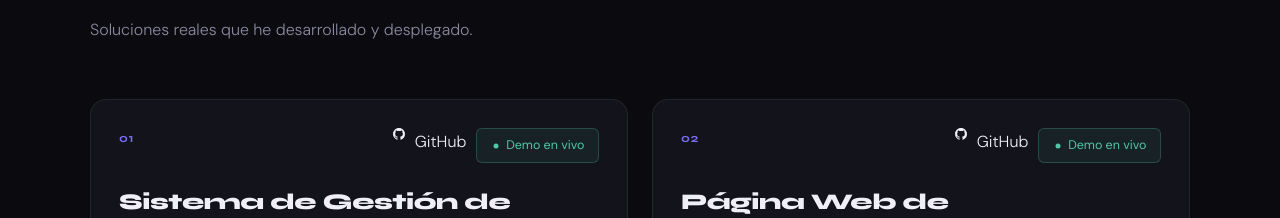
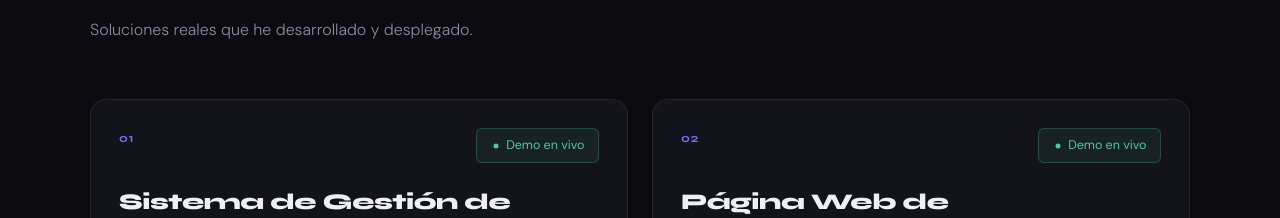
Before and after one commit to julianpena31sara-gif/portafolio, a website: page portfolio/public/index.html in a window 1280 px wide. Shown: the part 1950-2168 px from the top of the page. Drawn offline with Linux system fonts and the light colour scheme.

Commit message:
Update index.html

```diff
--- a/portfolio/public/index.html
+++ b/portfolio/public/index.html
@@ -840,8 +840,6 @@
           <div class="project-header">
             <span class="project-num">01</span>
             <div class="project-links">
-                <svg width="12" height="12" viewBox="0 0 16 16" fill="currentColor"><path d="M8 0C3.58 0 0 3.58 0 8c0 3.54 2.29 6.53 5.47 7.59.4.07.55-.17.55-.38 0-.19-.01-.82-.01-1.49-2.01.37-2.53-.49-2.69-.94-.09-.23-.48-.94-.82-1.13-.28-.15-.68-.52-.01-.53.63-.01 1.08.58 1.23.82.72 1.21 1.87.87 2.33.66.07-.52.28-.87.51-1.07-1.78-.2-3.64-.89-3.64-3.95 0-.87.31-1.59.82-2.15-.08-.2-.36-1.02.08-2.12 0 0 .67-.21 2.2.82.64-.18 1.32-.27 2-.27.68 0 1.36.09 2 .27 1.53-1.04 2.2-.82 2.2-.82.44 1.1.16 1.92.08 2.12.51.56.82 1.27.82 2.15 0 3.07-1.87 3.75-3.65 3.95.29.25.54.73.54 1.48 0 1.07-.01 1.93-.01 2.2 0 .21.15.46.55.38A8.013 8.013 0 0016 8c0-4.42-3.58-8-8-8z"/></svg>
-                GitHub
               </a>
               <a href="https://pisys-production.up.railway.app" target="_blank" class="project-link live">
                 <svg width="10" height="10" viewBox="0 0 12 12" fill="none"><circle cx="6" cy="6" r="3" fill="currentColor"/></svg>
@@ -865,8 +863,6 @@
           <div class="project-header">
             <span class="project-num">02</span>
             <div class="project-links">
-                <svg width="12" height="12" viewBox="0 0 16 16" fill="currentColor"><path d="M8 0C3.58 0 0 3.58 0 8c0 3.54 2.29 6.53 5.47 7.59.4.07.55-.17.55-.38 0-.19-.01-.82-.01-1.49-2.01.37-2.53-.49-2.69-.94-.09-.23-.48-.94-.82-1.13-.28-.15-.68-.52-.01-.53.63-.01 1.08.58 1.23.82.72 1.21 1.87.87 2.33.66.07-.52.28-.87.51-1.07-1.78-.2-3.64-.89-3.64-3.95 0-.87.31-1.59.82-2.15-.08-.2-.36-1.02.08-2.12 0 0 .67-.21 2.2.82.64-.18 1.32-.27 2-.27.68 0 1.36.09 2 .27 1.53-1.04 2.2-.82 2.2-.82.44 1.1.16 1.92.08 2.12.51.56.82 1.27.82 2.15 0 3.07-1.87 3.75-3.65 3.95.29.25.54.73.54 1.48 0 1.07-.01 1.93-.01 2.2 0 .21.15.46.55.38A8.013 8.013 0 0016 8c0-4.42-3.58-8-8-8z"/></svg>
-                GitHub
               </a>
               <a href="https://victor-beta.vercel.app" target="_blank" class="project-link live">
                 <svg width="10" height="10" viewBox="0 0 12 12" fill="none"><circle cx="6" cy="6" r="3" fill="currentColor"/></svg>
```
